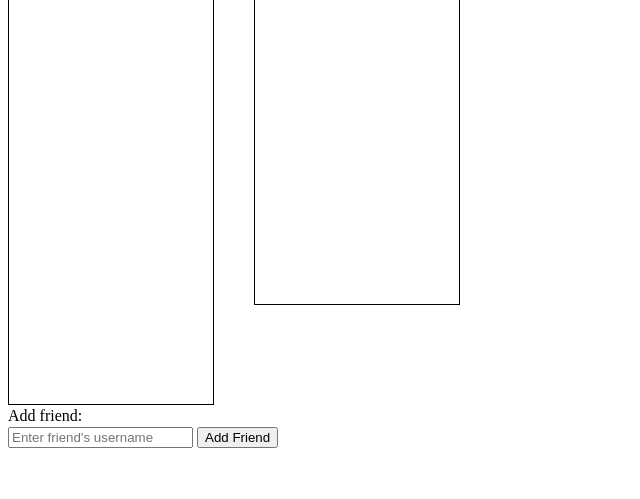
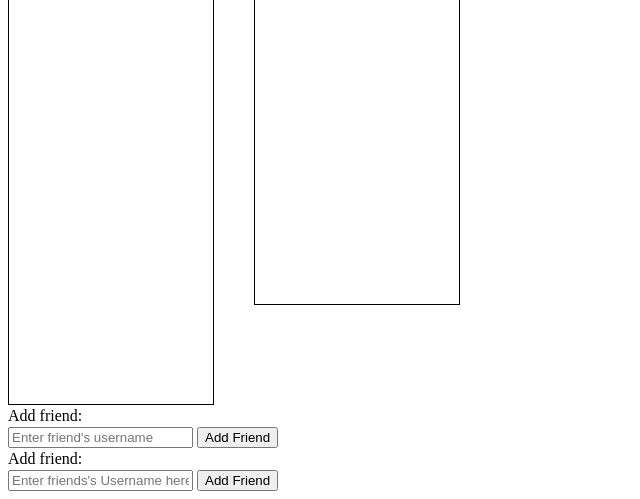
Before and after one commit to RobertW22/INFO2222-A2, a Flask app: template INFO2222-Scaffold-main/INFO2222-Scaffold-main/templates/home.jinja in a window 1280 px wide. Shown: the part 656-1155 px from the top of the page, without its empty margins (0-640 px from the left). Before the commit the page ends 1104 px from the top, so only its background shows below. Run offline with Flask 3, Linux system fonts and the light colour scheme; the template is opened without the code that fills it, so the values that code supplies are empty.

Commit message:
Send friend requests working!

```diff
--- a/INFO2222-Scaffold-main/INFO2222-Scaffold-main/app.py
+++ b/INFO2222-Scaffold-main/INFO2222-Scaffold-main/app.py
@@ -4,7 +4,7 @@ this is where you'll find all of the get/post request handlers
 the socket event handlers are inside of socket_routes.py
 '''
 
-from flask import Flask, render_template, request, abort, url_for
+from flask import Flask, render_template, request, abort, url_for, session, redirect
 from flask_socketio import SocketIO
 import db
 import secrets
@@ -44,12 +44,16 @@ def login_user():
     username = request.json.get("username")
     password = request.json.get("password")
 
+
+
     user =  db.get_user(username)
     if user is None:
         return "Error: User does not exist!"
 
     if user.password != password:
         return "Error: Password does not match!"
+
+    session['username'] = username
 
     return url_for('home', username=request.json.get("username"))
 
@@ -88,15 +92,25 @@ def home():
 @app.route("/add_friend", methods=["POST"])
 def add_Friend():
 
-    if not request.is_json:
-        abort(404)
+    username = request.form.get("username")
+    friendsName = request.form.get("friend_username")
 
-    username = request.json.get("username")
-    friendsName = request.json.get("friendUsername")
+    #print(username)
+    #print(friendsName)
 
-    db.add_friend(username,friendsName)
 
-    # Need to add error message.
+    #username = request.json.get("username")
+    #friendsName = request.json.get("friendUsername")
+
+    # Print returned friend request list
+    print(db.sendFriendRequest(username,friendsName))
+
+
+    return render_template("home.jinja")
+
+
+
+    # IT WORKS! but I need to maybe add a sent requests box
 
 if __name__ == '__main__':
     socketio.run(app, ssl_context=('/usr/local/share/ca-certificates/myCA.crt', './certs/myCA.key'))
--- a/INFO2222-Scaffold-main/INFO2222-Scaffold-main/templates/home.jinja
+++ b/INFO2222-Scaffold-main/INFO2222-Scaffold-main/templates/home.jinja
@@ -124,6 +124,20 @@
         <button onclick="addFriend()">Add Friend</button>
     </section>
 
+    <!-- Testing forms -->
+    <section>
+
+        <form action="/add_friend" method="post">
+
+            <input type="hidden" name="username" value="{{ username }}">
+            <p class="text">Add friend:</p>
+
+            <input type="text" name="friend_username" placeholder="Enter friends's Username here">
+            <input type="submit" value="Add Friend">
+        </form>
+
+    </section>
+
 
 
 
```
Also changed, not shown: INFO2222-Scaffold-main/INFO2222-Scaffold-main/db.py (+15 -0 lines).
